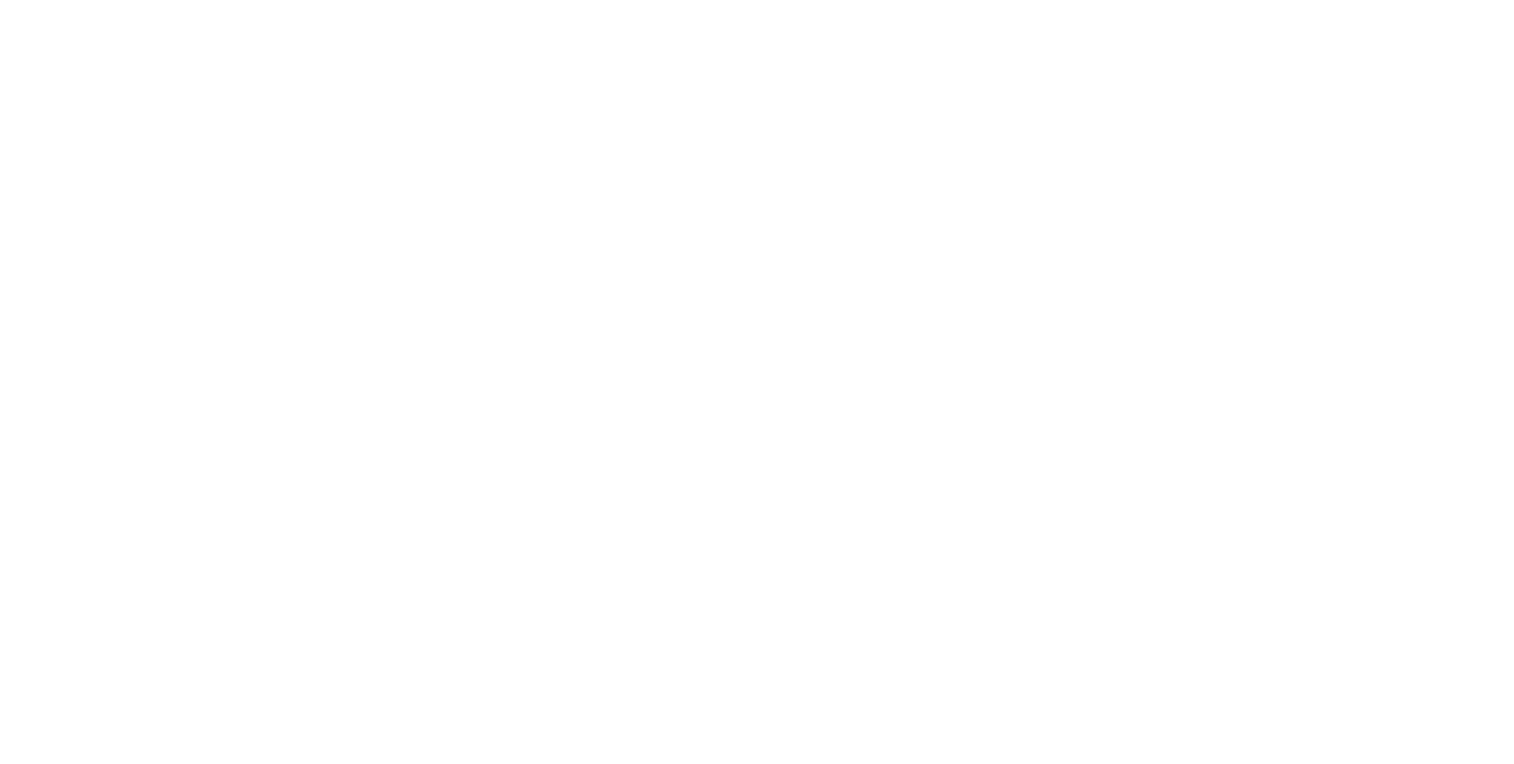
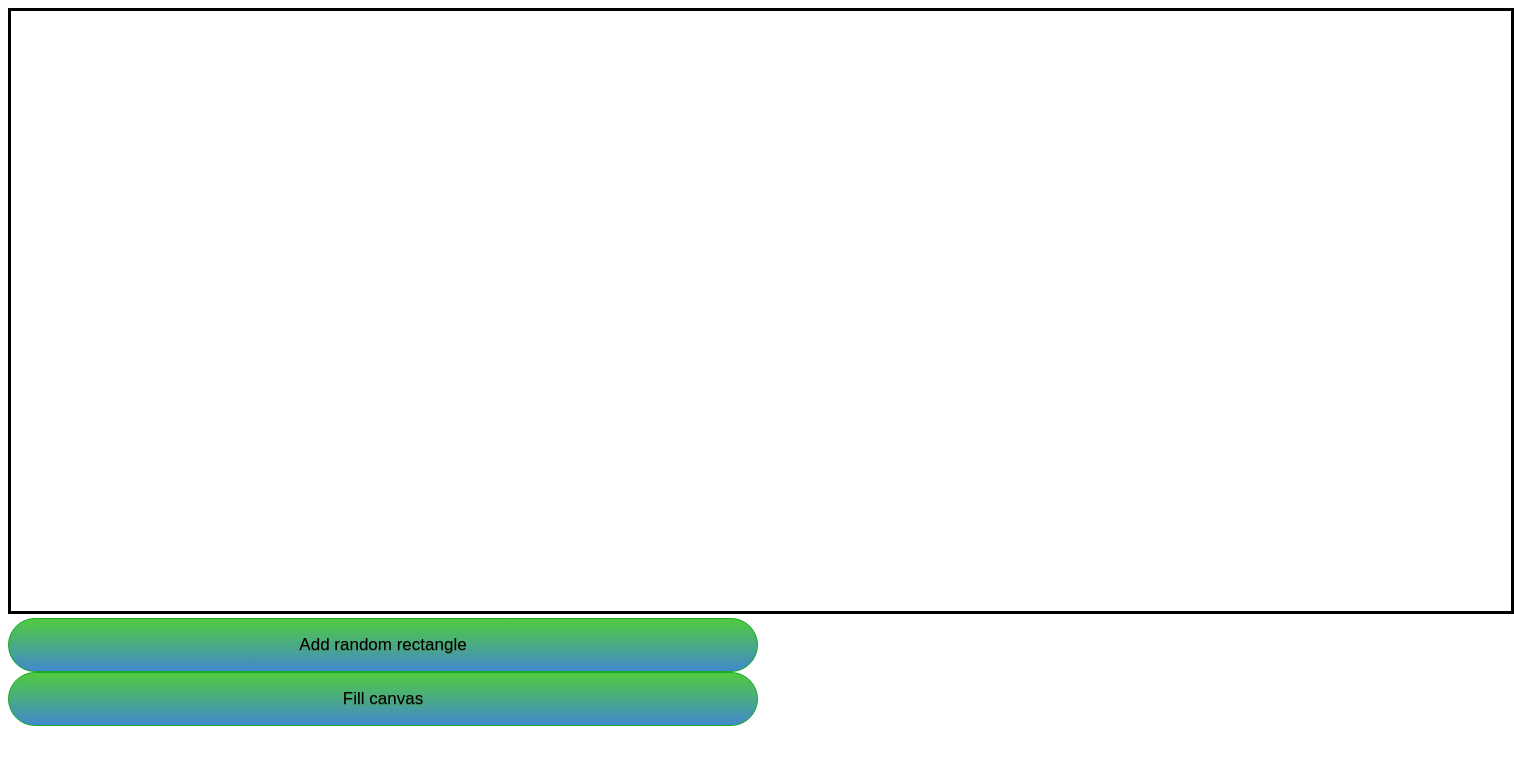
Before and after one commit to edmarkou/ExadelExercises, a plain HTML site: page index.html in a window 1280 px wide. Shown: the whole page, 1514 px wide, since content can reach past the window. Drawn offline with Linux system fonts and the light colour scheme.

Commit message:
Modified ae3 and index

```diff
--- a/css/styles.css
+++ b/css/styles.css
@@ -0,0 +1,38 @@
+
+.myButton {
+    background:-webkit-gradient(linear, left top, left bottom, color-stop(0.05, #50c745), color-stop(1, #4289cc));
+    background:-moz-linear-gradient(top, #50c745 5%, #4289cc 100%);
+    background:-webkit-linear-gradient(top, #50c745 5%, #4289cc 100%);
+    background:-o-linear-gradient(top, #50c745 5%, #4289cc 100%);
+    background:-ms-linear-gradient(top, #50c745 5%, #4289cc 100%);
+    background:linear-gradient(to bottom, #50c745 5%, #4289cc 100%);
+    filter:progid:DXImageTransform.Microsoft.gradient(startColorstr='#50c745', endColorstr='#4289cc',GradientType=0);
+    background-color:#50c745;
+    -moz-border-radius:28px;
+    -webkit-border-radius:28px;
+    border-radius:28px;
+    border:1px solid #18ab29;
+    display:inline-block;
+    cursor:pointer;
+    color:#000000;
+    font-family:Arial;
+    font-size:17px;
+    padding:16px 31px;
+    text-decoration:none;
+    text-shadow:0px 1px 0px #46803d;
+    width: 750px;
+}
+.myButton:hover {
+    background:-webkit-gradient(linear, left top, left bottom, color-stop(0.05, #4289cc), color-stop(1, #50c745));
+    background:-moz-linear-gradient(top, #4289cc 5%, #50c745 100%);
+    background:-webkit-linear-gradient(top, #4289cc 5%, #50c745 100%);
+    background:-o-linear-gradient(top, #4289cc 5%, #50c745 100%);
+    background:-ms-linear-gradient(top, #4289cc 5%, #50c745 100%);
+    background:linear-gradient(to bottom, #4289cc 5%, #50c745 100%);
+    filter:progid:DXImageTransform.Microsoft.gradient(startColorstr='#4289cc', endColorstr='#50c745',GradientType=0);
+    background-color:#4289cc;
+}
+.myButton:active {
+    position:relative;
+    top:1px;
+}
--- a/index.html
+++ b/index.html
@@ -1,10 +1,13 @@
 <!DOCTYPE html>
 <html lang="en">
 <head>
-    <meta charset="UTF-8">
-    <title>Title</title>
+    <title>My canvas</title>
+    <link rel="stylesheet" href="css/styles.css" type="text/css" media="screen" title="no title" charset="utf-8">
 </head>
 <body>
-
+    <canvas id="myCanvas" width="1500" height="600" style="border:3px solid #000000;"></canvas>
+    <button id="addRectangle" class = myButton>Add random rectangle</button>
+    <button id="fillCanvas" class = myButton>Fill canvas</button>
+    <script src="js/ae3.js"></script>
 </body>
 </html>
--- a/js/ae3.js
+++ b/js/ae3.js
@@ -1,13 +1,28 @@
-const $addRectangle = $('#addRectangle');
-const $canvas = $('#myCanvas');
+const addRectangle = document.getElementById('addRectangle');
+const fillCanvas = document.getElementById('fillCanvas');
+const canvas = document.getElementById('myCanvas');
 
-$addRectangle.on('click', ()=>{
-    if ($canvas.getContext) {
-        var ctx = $canvas.getContext('2d');
+addRectangle.addEventListener('click', ()=>{
+    let ctx = canvas.getContext('2d');
 
-        ctx.fillRect(25, 25, 100, 100);
-        ctx.clearRect(45, 45, 60, 60);
-        ctx.strokeRect(50, 50, 50, 50);
-    }
+    //random parameters for rectangle
+    let y = Math.floor(Math.random() * 600);
+    let x = Math.floor(Math.random() * 1500);
+    let width = Math.floor(Math.random() * 1500);
+    let height = Math.floor(Math.random() * 650);
+
+    //random color parameters
+    let r = Math.floor(Math.random() * 255);
+    let g = Math.floor(Math.random() * 255);
+    let b = Math.floor(Math.random() * 200);
+
+
+    ctx.fillStyle = 'rgba('+r+', '+g+', '+b+', 1)';
+    ctx.fillRect(x, y, width, height);
+
+});
+
+fillCanvas.addEventListener('click', ()=>{
+    //ctx.fillStyle = 'rgba(0, 0, 200, 0.5)';
     //fillRect(x, y, width, height)
 });
```
